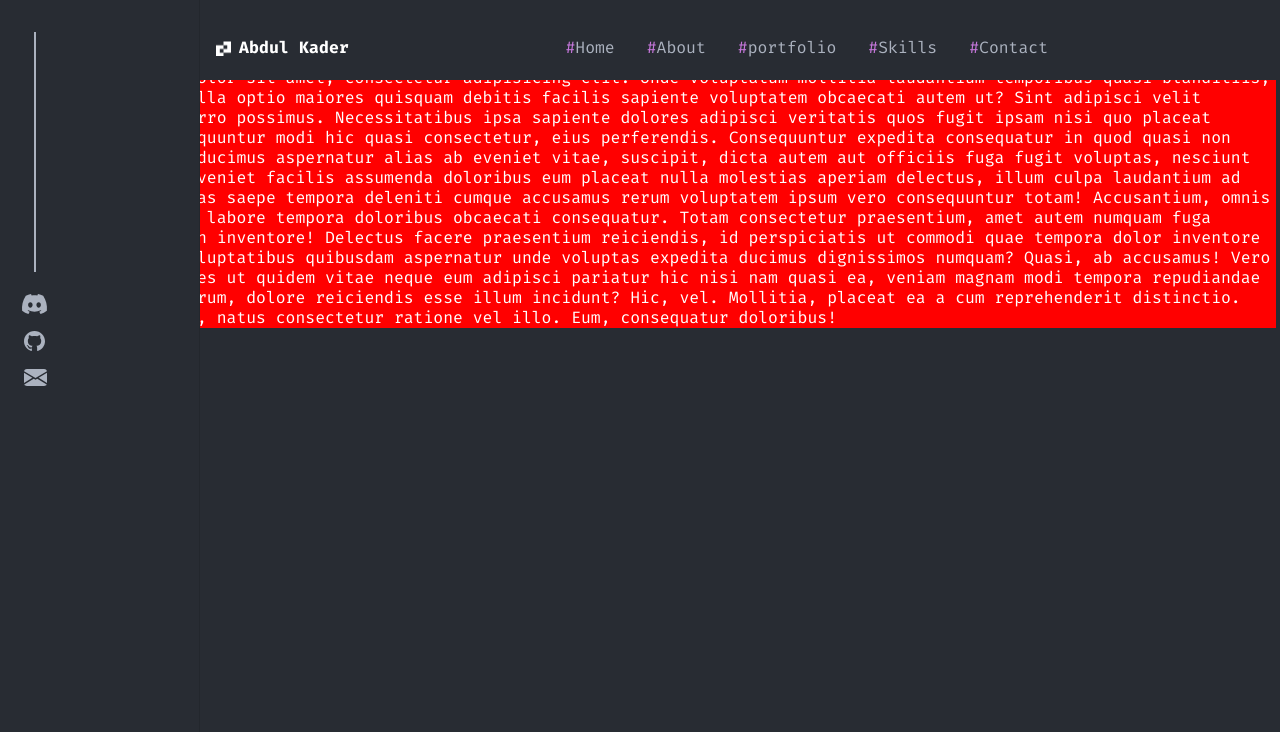
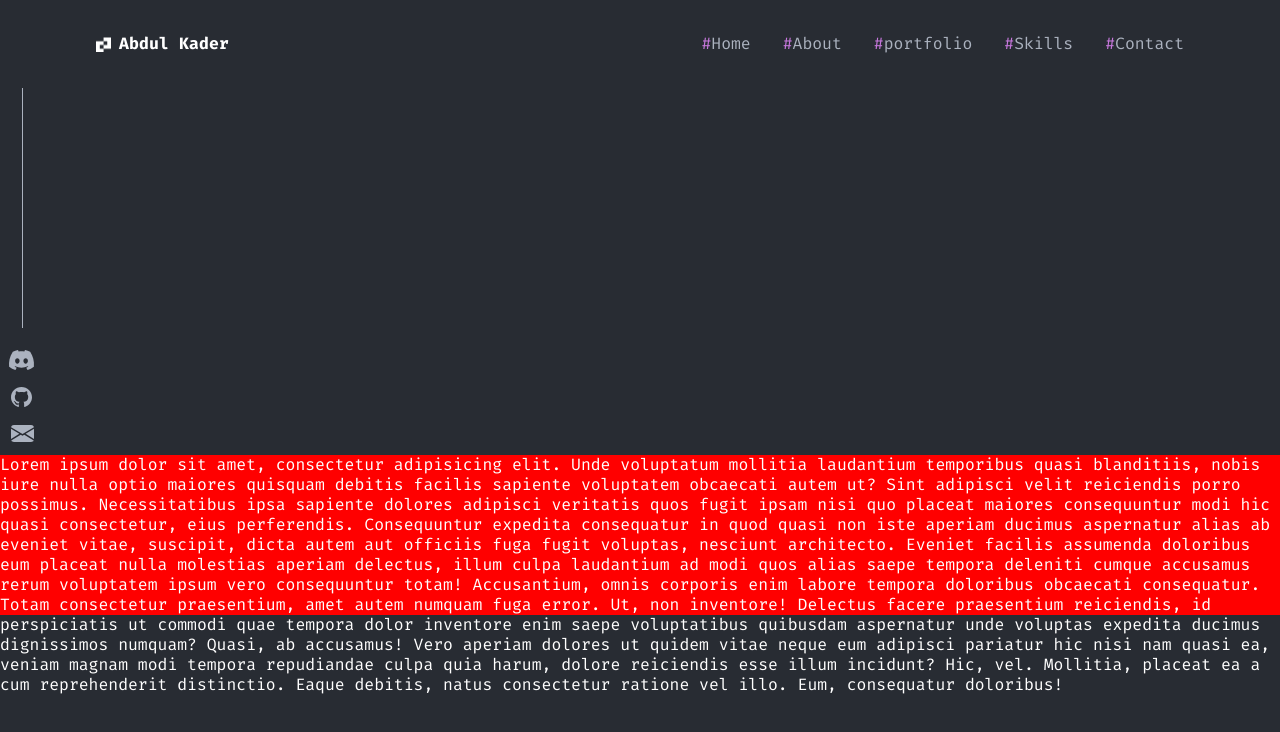
Before and after one commit to abdulkadershohan/react-protfolio, a React (Create React App) app: page /test in a window 1280 px wide. Shown: the top 732 px of the page. Built offline with nearby package versions, Linux system fonts and the light colour scheme.

Commit message:
custom nav

```diff
--- /dev/null
+++ b/src/components/customDrawer/DashboardDrawer.jsx
@@ -0,0 +1,191 @@
+import MenuIcon from '@mui/icons-material/Menu';
+import { Box, Stack } from "@mui/system";
+import React from "react";
+import { NavLink } from "react-router-dom";
+import discord from '../../assets/Icon/discord.svg';
+import email from '../../assets/Icon/email.svg';
+import github from '../../assets/Icon/github.svg';
+import logo from "../../assets/images/logo.png";
+import { CTypography } from "../../utility";
+const routes = [
+    {
+        id: 1,
+        name: "Home",
+        path: "/",
+    }, {
+        id: 2,
+        name: "About",
+        path: "/about",
+    },
+    {
+        id: 3,
+        name: "portfolio",
+        path: "/portfolio",
+    },
+    {
+        id: 4,
+        name: "Skills",
+        path: "/skills",
+    },
+    {
+        id: 5,
+        name: "Contact",
+        path: "/contact",
+    }
+]
+export default function DashboardDrawer({ children }) {
+    const AppBar = () => {
+        return (
+            <Stack
+                direction="row"
+                justifyContent="space-between"
+                alignItems="center"
+                sx={{
+                    p: { xs: 2, lg: 4 },
+                    px: { xs: 2, lg: 12 }
+                }}
+
+            >
+                <Stack
+                    direction="row"
+                    alignItems="center"
+                    spacing={1}
+                    sx={{
+                        width: "100%",
+                        justifyContent: { xs: "space-between", lg: "flex-start" },
+                    }}
+
+                >
+                    <Stack
+                        direction="row"
+                        alignItems="center"
+                        spacing={1}
+                        sx={{
+                            cursor: "pointer",
+                        }}
+                    >
+                        <img src={logo} alt="logo"
+                            style={{ width: 15, height: 15 }}
+                        />
+                        <CTypography
+                            fontSize="1rem"
+                        >
+                            Abdul Kader
+                        </CTypography>
+                    </Stack>
+                    <Stack
+                        sx={{
+                            display: { sx: 'flex', lg: "none" },
+                        }}
+                    >
+                        <MenuIcon
+                            sx={{
+                                color: "#D9D9D9",
+                                alignSelf: "flex-end"
+                            }}
+
+                        />
+                    </Stack>
+
+                </Stack>
+                < Stack
+                    direction="row"
+                    spacing={4}
+                    sx={{
+                        display: { xs: "none", lg: "flex" },
+                    }}
+                >
+                    {
+                        routes.map((route, index) => {
+                            return (
+                                <NavLink
+                                    to={route.path}
+                                    key={index}
+                                    style={({ isActive }) => (isActive ?
+                                        {
+                                            // borderRight: "4px solid white",
+                                            // background: "rgb(45, 51, 89)"
+                                            color: "#fff",
+                                            fontFamily: "FiraCode",
+                                            fontWeight: 600,
+
+                                        }
+                                        : {
+                                            color: "#ABB2BF",
+                                            fontFamily: "FiraCode",
+                                            fontWeight: 400,
+
+                                        })}
+                                >
+                                    <span
+                                        style={{
+                                            color: "#C778DD"
+                                        }}
+                                    >
+                                        #
+                                    </span>
+                                    {route.name}
+                                </NavLink>
+                            )
+                        })
+                    }
+                </Stack>
+            </Stack>
+        )
+    }
+    const SideBar = () => {
+        return (
+            <Box
+                sx={{
+                    width: "10%",
+                    alignItems: "center",
+                    justifyContent: "center",
+                    display: { xs: 'none', lg: 'block' },
+
+                }}
+
+            >
+                <Stack
+                    alignItems="center"
+                    justifyContent="center"
+                    spacing={2}
+                    width="35%"
+                >
+                    <Box
+                        sx={{
+                            width: "1.5px",
+                            height: 240,
+                            backgroundColor: "#ABB2BF",
+                        }}
+                    />
+                    <Stack>
+                        <a href="https://discord.com/users/9548"
+                            target={"_blank"} rel="noreferrer"
+                        >
+                            <img src={discord} alt="discord" />
+                        </a>
+                        <a href="https://github.com/abdulkadershohan"
+                            target={"_blank"} rel="noreferrer"
+                        >
+                            <img src={github} alt="github" />
+
+                        </a>
+                        <a href="mailto: abdulkadirshohan@gmail.com"
+                            target={"_blank"} rel="noreferrer"
+                        >
+                            <img src={email} alt="email" />
+                        </a>
+                    </Stack>
+
+                </Stack>
+            </Box>
+        )
+    }
+    return (
+        <div>
+            <AppBar />
+            <SideBar />
+            <main>{children}</main>
+        </div>
+    )
+}
--- a/src/components/drawer/DashboardDrawer.jsx
+++ b/src/components/drawer/DashboardDrawer.jsx
@@ -2,7 +2,6 @@ import MuiAppBar from "@mui/material/AppBar";
 import Box from "@mui/material/Box";
 import MuiDrawer from "@mui/material/Drawer";
 import { styled, useTheme } from "@mui/material/styles";
-import { Stack } from "@mui/system";
 import * as React from "react";
 
 import { Outlet } from "react-router-dom";
@@ -94,10 +93,11 @@ export default function DashboardDrawer({ children }) {
                         backgroundColor: "#282C33",
                         // backgroundColor: "#0c1433",
                         pt: 2,
-                        pl: 24,
+                        pl: { xs: 0, lg: 24 },
                         color: "white1",
                         boxShadow: "none",
                         // zIndex: theme.zIndex.drawer + 1,
+                        // display: { xs: "none", lg: "flex" },
                         display: "flex",
                         flexDirection: "row",
                         justifyContent: "space-between",
@@ -112,6 +112,9 @@ export default function DashboardDrawer({ children }) {
                     drawerWidth={drawerWidth}
                     open={open}
                 />
+                <p>
+                    asakdasd
+                </p>
                 <Box sx={{ flexGrow: 1 }} />
             </AppBar>
             <Drawer
@@ -119,6 +122,7 @@ export default function DashboardDrawer({ children }) {
                     width: drawerWidth,
                     flexShrink: 0,
                     zIndex: 555,
+                    display: { xs: "none", lg: "block" },
                     overflow: "hidden",
                     whiteSpace: "nowrap",
                     boxSizing: "border-box",
@@ -136,7 +140,7 @@ export default function DashboardDrawer({ children }) {
                 variant="permanent"
                 open={open}
             >
-              <Sidebar/>
+                <Sidebar />
 
             </Drawer>
 
--- a/src/components/navbar/Navbar.js
+++ b/src/components/navbar/Navbar.js
@@ -33,7 +33,8 @@ const routes = [
 export default function Navbar({ drawerWidth, open }) {
   return (
     <Toolbar sx={[{
-      display: "flex",
+      //display: "flex",
+
       width: "100%",
     }]}>
       <Stack
@@ -41,6 +42,9 @@ export default function Navbar({ drawerWidth, open }) {
         justifyContent="space-between"
         alignItems="center"
         width="80%"
+        sx={{
+          display: { xs: "none", lg: "flex" },
+        }}
       >
         <Stack
           direction="row"
--- a/src/routes/UserRoutes.jsx
+++ b/src/routes/UserRoutes.jsx
@@ -1,6 +1,6 @@
 import React from "react";
 import { BrowserRouter, Route, Routes } from "react-router-dom";
-import DashboardDrawer from "../components/drawer/DashboardDrawer";
+import DashboardDrawer from "../components/customDrawer/DashboardDrawer";
 import Text from "../components/Text";
 
 export default function UserRoutes() {
```
Also changed, not shown: src/components/Text.js (+1 -0 lines).
